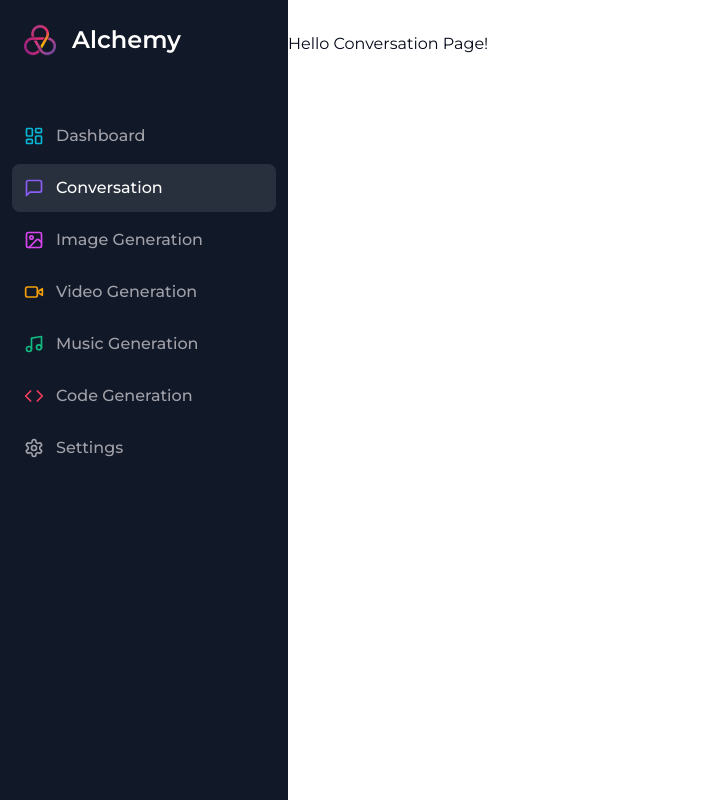
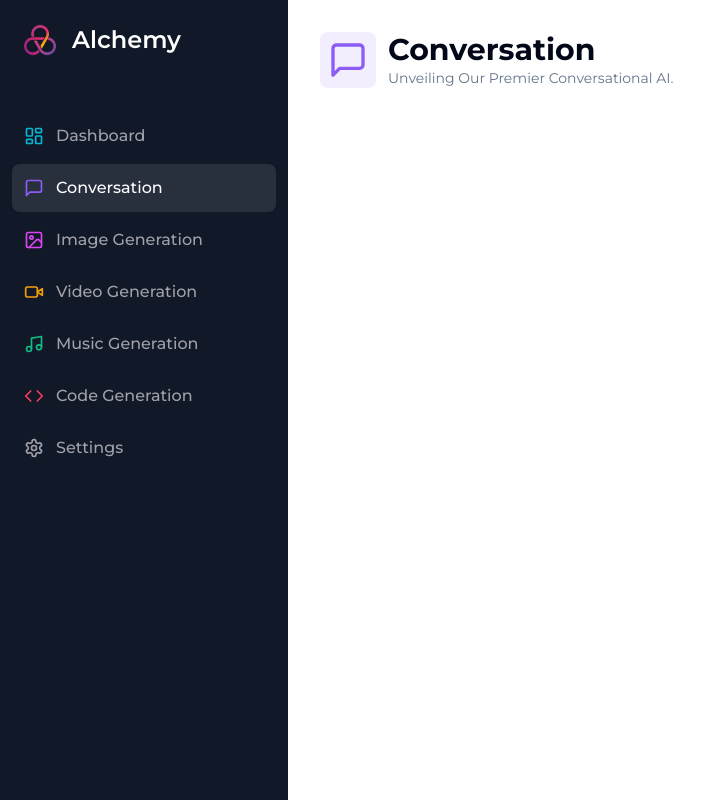
Before and after one commit to mrwebwork/ai-saas, a Next.js app: page /conversation in a window 1280 px wide. Shown: the whole page, without its empty margins (0-724 px from the left). Built offline with nearby package versions, Linux system fonts and the light colour scheme.

Commit message:
Edit and style Heading component

```diff
--- a/app/(dashboard)/(routes)/conversation/page.tsx
+++ b/app/(dashboard)/(routes)/conversation/page.tsx
@@ -1,10 +1,18 @@
 import { Fragment } from "react";
+
+import Heading from "@/components/Heading";
+
+import { MessageSquare } from "lucide-react";
 
 const ConversationPage = () => {
   return (
-    <Fragment>
-      <h1>Hello Conversation Page!</h1>
-    </Fragment>
+    <Heading
+      title="Conversation"
+      description="Unveiling Our Premier Conversational AI."
+      Icon={MessageSquare}
+      iconColor="text-violet-500"
+      bgColor="bg-violet-500/10"
+    />
   );
 };
 
--- /dev/null
+++ b/components/Heading.tsx
@@ -0,0 +1,32 @@
+import { cn } from "@/lib/utils";
+import { LucideIcon } from "lucide-react";
+
+interface HeadingProps {
+  title: string;
+  description: string;
+  Icon: LucideIcon;
+  iconColor?: string;
+  bgColor?: string;
+}
+
+const Heading = ({
+  title,
+  description,
+  Icon,
+  iconColor,
+  bgColor,
+}: HeadingProps) => {
+  return (
+    <div className="px-4 lg:px-8 flex items-center gap-x-3 mb-8">
+      <div className={cn("p-2 w-fit rounded-lg", bgColor)}>
+        <Icon className={cn("w-10 h-10", iconColor)} />
+      </div>
+      <div>
+        <h2 className="text-3xl font-bold">{title}</h2>
+        <p className="text-sm text-muted-foreground">{description}</p>
+      </div>
+    </div>
+  );
+};
+
+export default Heading;
```
